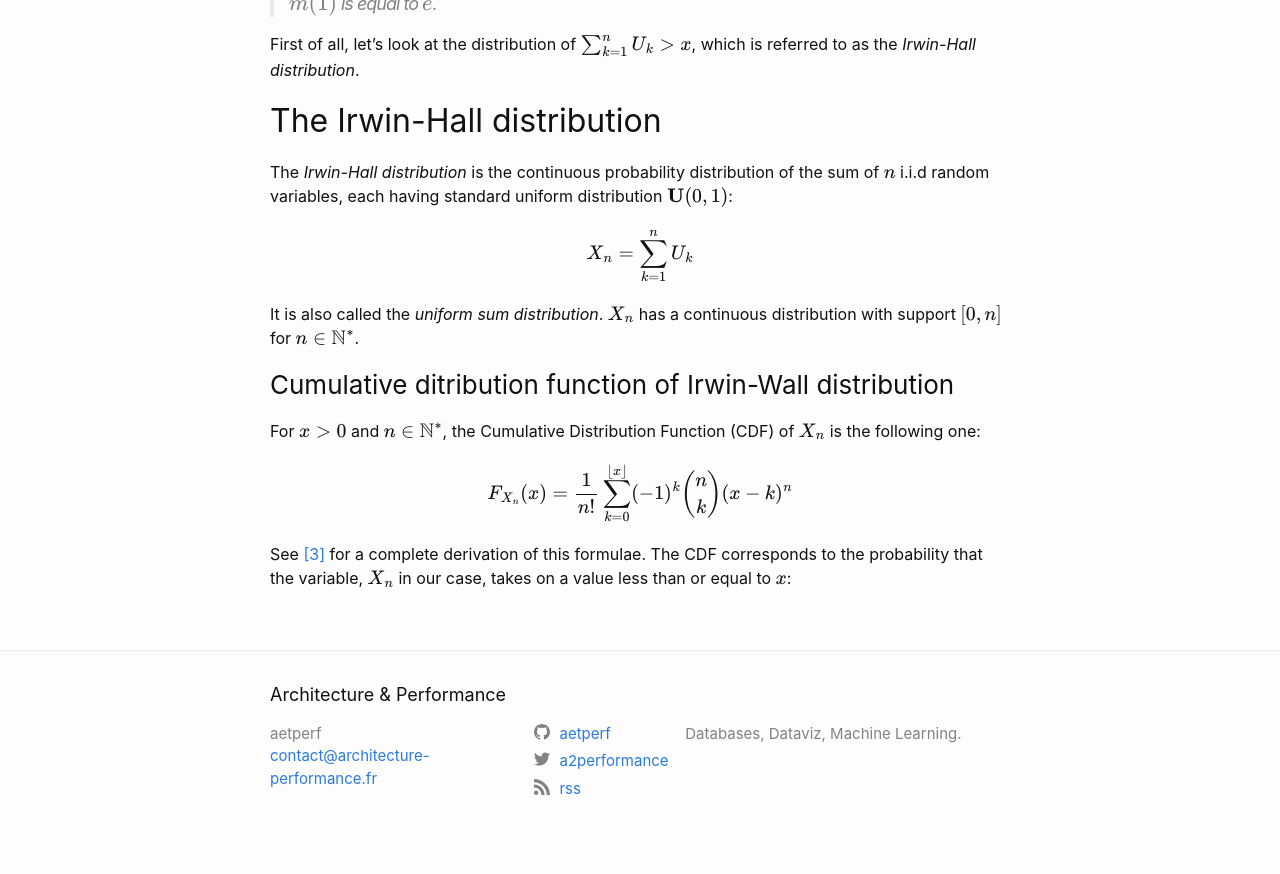
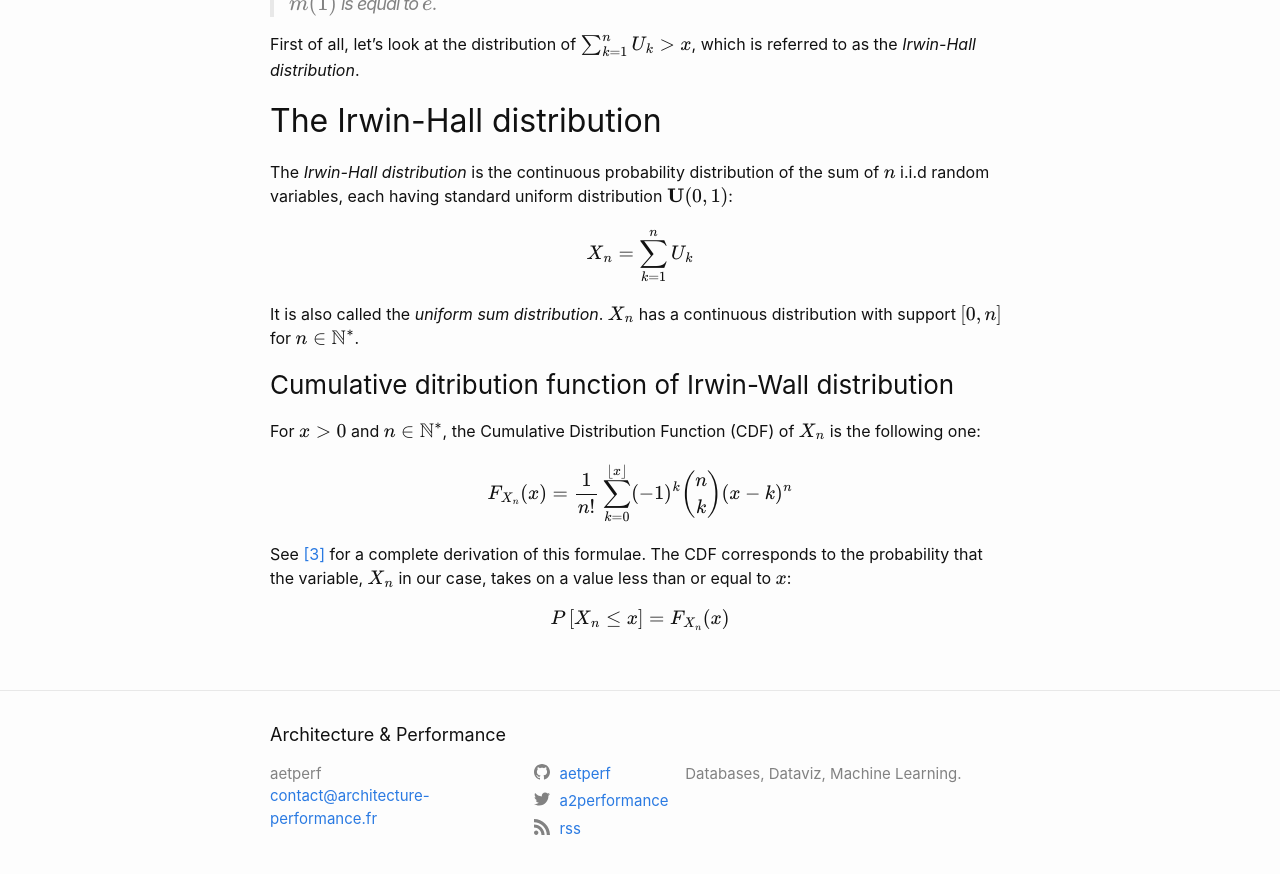
Before and after one commit to aetperf/aetperf.github.io, a Jekyll site: the page built from _posts/2022-07-26-Euler-s-number-and-the-uniform-sum-distribution.md, in a window 1280 px wide and 900 px high, scrolled down 2717 px. Shown: the top 874 px of the window. Built offline with Jekyll 4.4.1, drawn with Linux system fonts in a browser that asks for light colours; formulas are drawn with MathJax 3.

Commit message:
latex test

```diff
--- a/_posts/2022-07-26-Euler-s-number-and-the-uniform-sum-distribution.md
+++ b/_posts/2022-07-26-Euler-s-number-and-the-uniform-sum-distribution.md
@@ -126,8 +126,6 @@ For $x > 0$ and $n \in \mathbb{N}^* $, the Cumulative Distribution Function (CDF
 
 $$F_{X_n}(x)= \frac{1}{n!} \sum_{k=0}^{\lfloor x \rfloor} (-1)^k  { {n}\choose{k} } (x-k)^n $$
 
-
-
 See [[3]](https://www.randomservices.org/random/special/IrwinHall.html) for a complete derivation of this formulae. The CDF corresponds to the probability that the variable, $X_n$ in our case, takes on a value less than or equal to $x$:
 
-<!-- $$P\left[ X_n \leq x \right] = F_{X_n}(x)$$ -->
+$$P \left[ X_n \leq x \right] = F_{X_n}(x)$$
```
